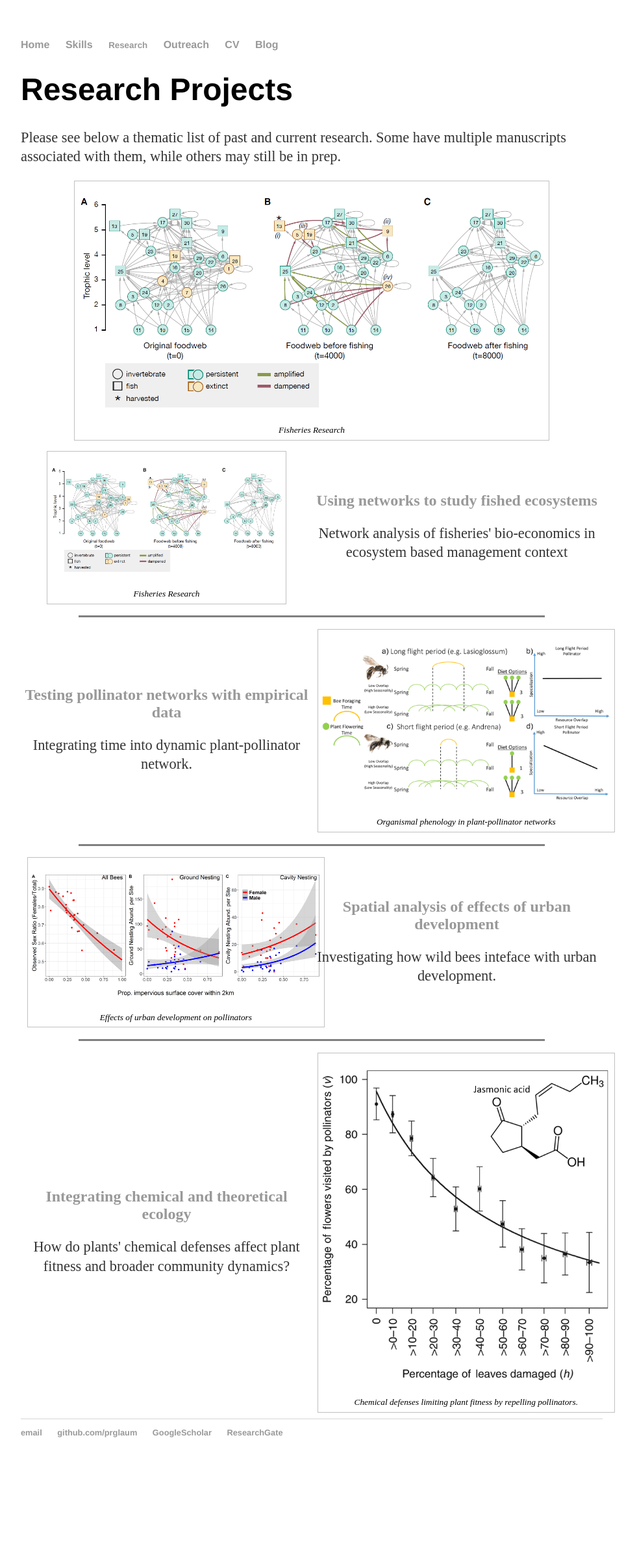
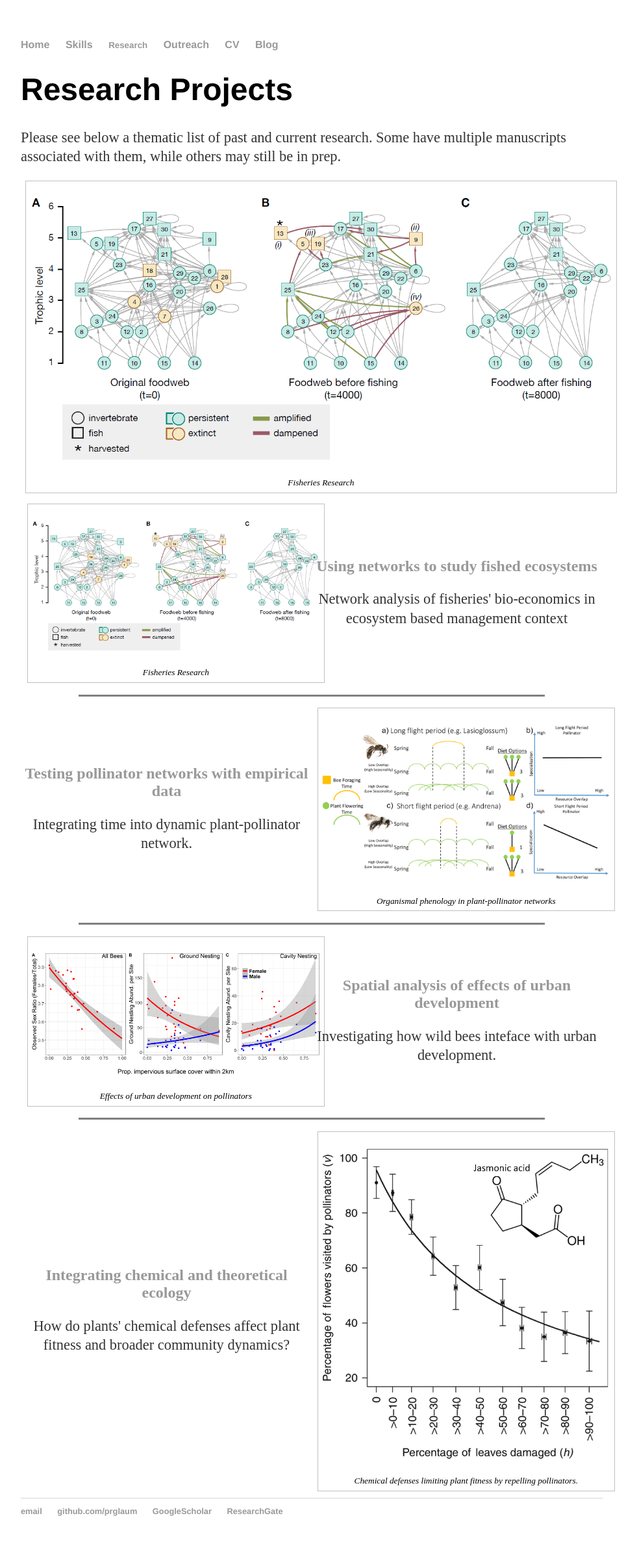
Before and after one commit to prglaum/prglaum.github.io, a Jekyll site: the page built from research/index.html, in a window 1280 px wide. Shown: the whole page at 65% size, without its empty margins (160-1141 px from the left). Built offline with Jekyll 4.4.1, drawn with Linux system fonts in a browser that asks for light colours; before the commit the page ends 2272 px from its top, so only the background shows below that.

Commit message:
Update index.html

```diff
--- a/research/index.html
+++ b/research/index.html
@@ -7,22 +7,22 @@ title: Research Topics
 	<p>Please see below a thematic list of past and current research. Some have multiple manuscripts associated with them, while others may still be in prep.</p>
 </div><!-- /.blurb -->
 
-<figure50 class="div80">
+<figure>
 		<p><a href="https://prglaum.github.io/research/fisheries/">
 			<img class=scaled src="{{site.url}}/docs/assets/images/fishNetworks.PNG" alt="fishies"></a>
 		<figcaption>Fisheries Research</figcaption>
-</figure50>
+</figure>
 
 <!-- Link to fisheries -->
 <div id='container'>
   <table style="width:100%">
     <tr>
 	<td style="width:50%">
-		<figure50 class="div80">
+		<figure>
 		<p><a href="https://prglaum.github.io/research/fisheries/">
 			<img class=scaled src="{{site.url}}/docs/assets/images/fishNetworks.PNG" alt="fishies"></a>
 		<figcaption>Fisheries Research</figcaption>
-		</figure50>
+		</figure>
 	</td>
 	<td>
 		<h2 style="text-align:center;"><a href="https://prglaum.github.io/research/fisheries/">Using networks to study fished ecosystems</a></h2>
```
